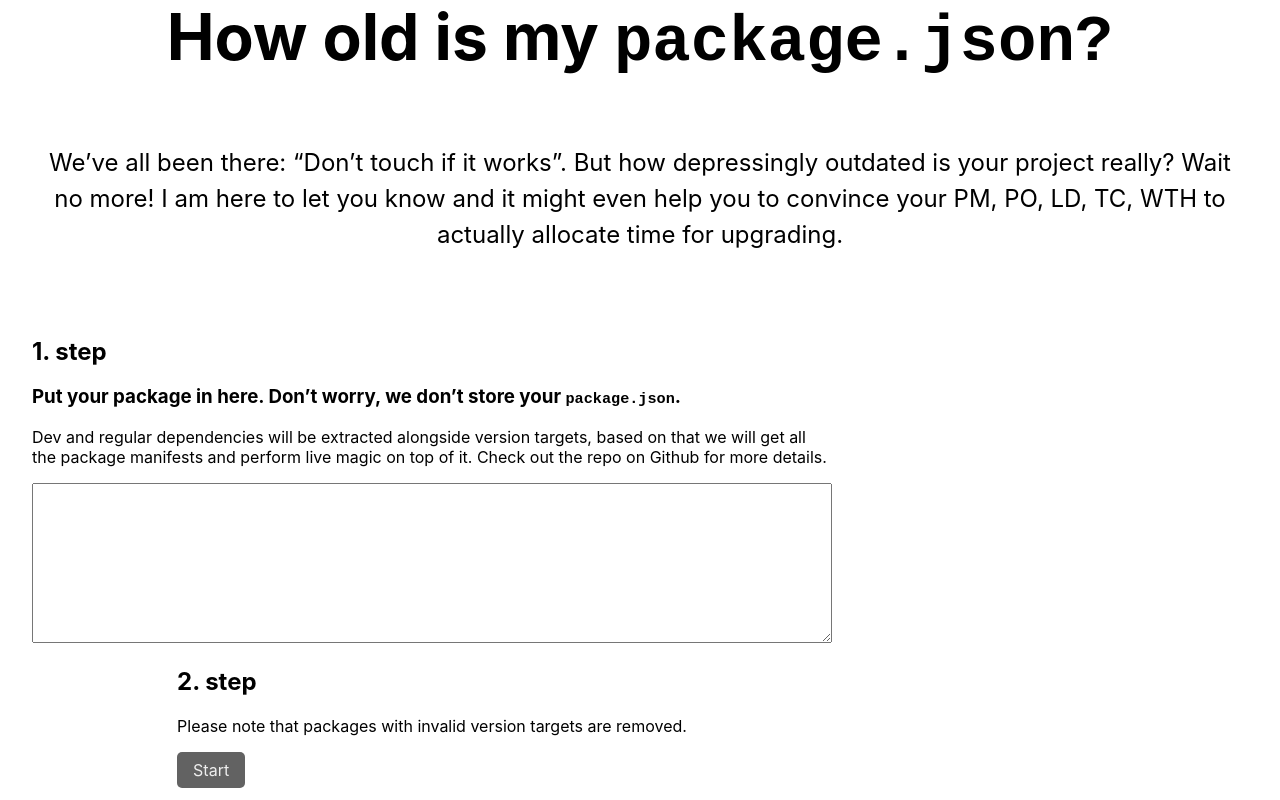
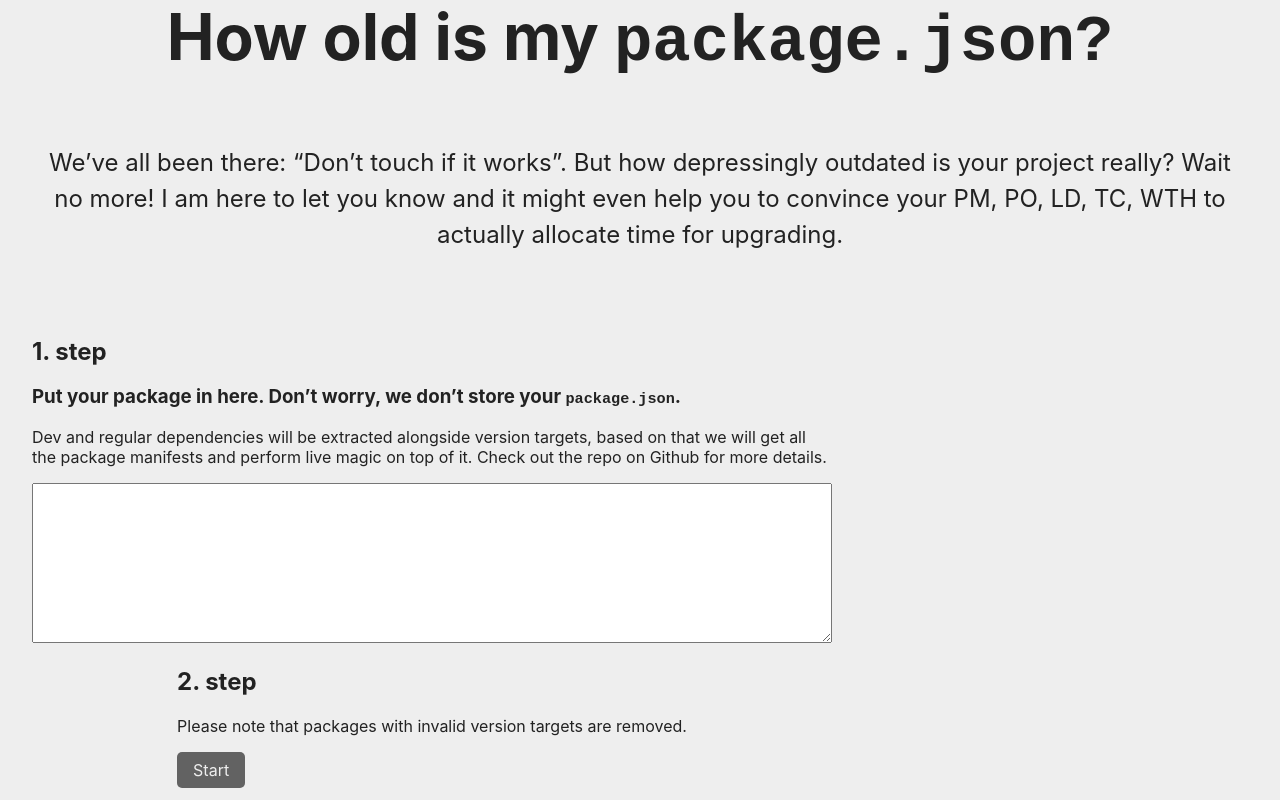
Before and after one commit to onetdev/how-outdated-is-your-package-json, a Next.js app: page / in a window 1280 px wide. Shown: the top 800 px of the page. Built offline with nearby package versions, Linux system fonts and the light colour scheme.

Commit message:
style(theme): update and extend core theme variables

```diff
--- a/src/styles/globals.css
+++ b/src/styles/globals.css
@@ -2,11 +2,13 @@
   --primary: #0070f3;
   --on-primary: #eee;
   --secondary: #eee;
-  --on-secondary: #000;
+  --on-secondary: #222;
   --error: #f00;
-  --on-error: #fff;
-  --background: #fff;
-  --on-background: #000;
+  --on-error: #eee;
+  --background: #eee;
+  --on-background: #222;
+  --surface: #eee;
+  --on-surface: #222;
   --font-monospace: Menlo, Monaco, Lucida Console, Liberation Mono, DejaVu Sans Mono,
   Bitstream Vera Sans Mono, Courier New, monospace;
   --font-default: -apple-system, BlinkMacSystemFont, Segoe UI, Roboto, Oxygen,
@@ -23,6 +25,8 @@
     --on-error: #ececec;
     --background: #111;
     --on-background: #ececec;
+    --surface: #222;
+    --on-surface: #dedede;
   }
 
   html {
```
